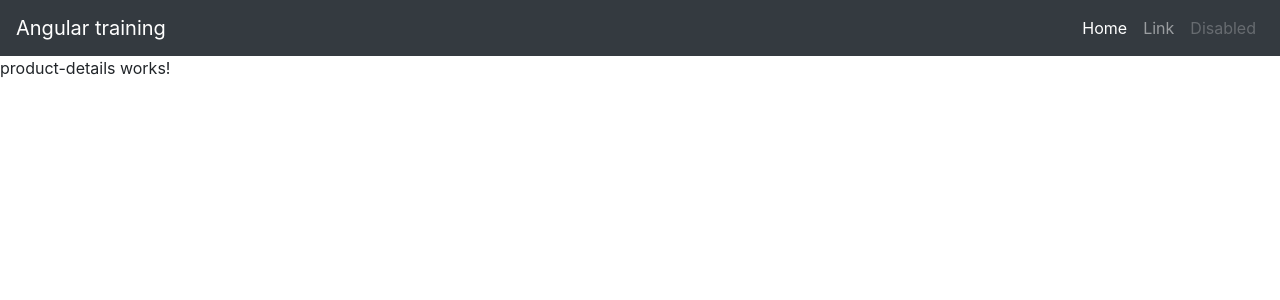
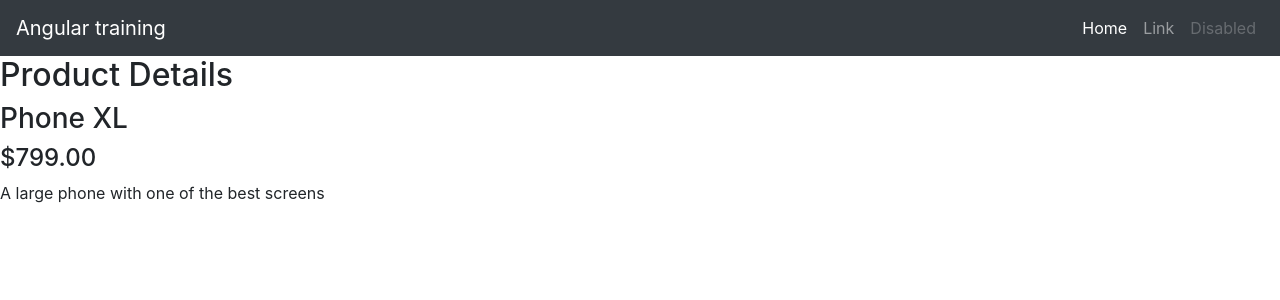
Before and after one commit to kargeb/angular-training, an Angular app: page /shop/products/1 in a window 1280 px wide. Shown: the top 300 px of the page. Built offline with nearby package versions, Linux system fonts and the light colour scheme.

Commit message:
products details show works

```diff
--- a/src/app/shop/components/product-list/product-list.component.html
+++ b/src/app/shop/components/product-list/product-list.component.html
@@ -4,7 +4,7 @@
   <h3>
     <a
       [title]="product.name + ' details'"
-      [routerLink]="['products/product.id']"
+      [routerLink]="['/shop/products', product.id]"
     >
       {{ product.name }}
     </a>
--- a/src/app/shop/pages/product-details/product-details.component.html
+++ b/src/app/shop/pages/product-details/product-details.component.html
@@ -1 +1,8 @@
-<p>product-details works!</p>
+<h2>Product Details</h2>
+
+<div *ngIf="product">
+  <!-- <div> -->
+  <h3>{{ product.name }}</h3>
+  <h4>{{ product.price | currency }}</h4>
+  <p>{{ product.description }}</p>
+</div>
--- a/src/app/shop/pages/product-details/product-details.component.ts
+++ b/src/app/shop/pages/product-details/product-details.component.ts
@@ -1,15 +1,25 @@
 import { Component, OnInit } from '@angular/core';
+import { ActivatedRoute } from '@angular/router';
+import { detailedProducts } from '../../products';
 
 @Component({
   selector: 'app-product-details',
   templateUrl: './product-details.component.html',
-  styleUrls: ['./product-details.component.scss']
+  styleUrls: ['./product-details.component.scss'],
 })
 export class ProductDetailsComponent implements OnInit {
+  product;
 
-  constructor() { }
+  constructor(private route: ActivatedRoute) {}
 
   ngOnInit(): void {
+    const routeParams = this.route.snapshot.paramMap;
+    const productIdFromRoute = Number(routeParams.get('productId'));
+    console.log('productIdFromRoute', productIdFromRoute);
+
+    this.product = detailedProducts.find(
+      (product) => product.id === productIdFromRoute
+    );
+    console.log('znaleziony produtk: ', this.product);
   }
-
 }
```
Also changed, not shown: src/app/shop/shop.module.ts (+4 -3 lines).
